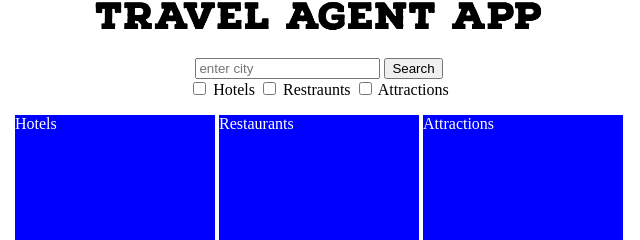
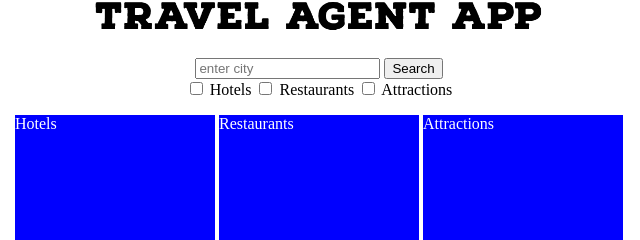
Before and after one commit to Coridane/travelagentapp, a plain HTML site: page index.html in a window 1280 px wide. Both pictures are taken after typing "Sample" into the empty fields and a click on the button "Search". Shown: the part 237-477 px from the top of the page, 321-961 px from the left. Drawn offline with nearby package versions, Linux system fonts and the light colour scheme.

Commit message:
Update index.html and script.js

```diff
--- a/assets/js/script.js
+++ b/assets/js/script.js
@@ -3,11 +3,11 @@
 var $input = $('#input');
 // html element checkboxes /// need to add the the element ids
 var $hotelCheck = $('#hotelCheck');
-var $restrauntCheck = $('#restrauntCheck');
+var $restaurantCheck = $('#restaurantCheck');
 var $attractionCheck = $('#attractionCheck');
 // checkbox variables to be used in js
 var hotelCheck;
-var restrauntCheck;
+var restaurantCheck;
 var attractionCheck;
 // loaction varible used in js
 var city;
@@ -24,12 +24,12 @@
         $input.attr('placeholder','enter city');
         // get values from checkboxes
         hotelCheck = $hotelCheck.is(":checked");
-        restrauntCheck = $restrauntCheck.is(":checked");
+        restaurantCheck = $restaurantCheck.is(":checked");
         attractionCheck = $attractionCheck.is(":checked");
         //check inputs in console
         console.log("user input: " + city);
         console.log("hotel check: " + hotelCheck);
-        console.log("restraunt check: " + restrauntCheck);
+        console.log("restaurant check: " + restaurantCheck);
         console.log(" attractions check: "+ attractionCheck);
     });
 
--- a/index.html
+++ b/index.html
@@ -30,7 +30,7 @@
         <button type= "submit" class ="">Search</button>
         <div id = "checkboxes">
             <input type="checkbox" id="hotelCheck"> Hotels
-            <input type="checkbox" id="restrauntCheck"> Restraunts
+            <input type="checkbox" id="restaurantCheck"> Restaurants
             <input type="checkbox" id="attractionCheck"> Attractions
         </div>
     </form>
```
